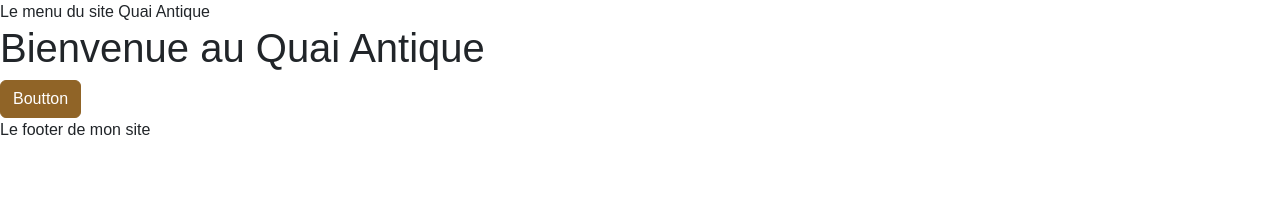
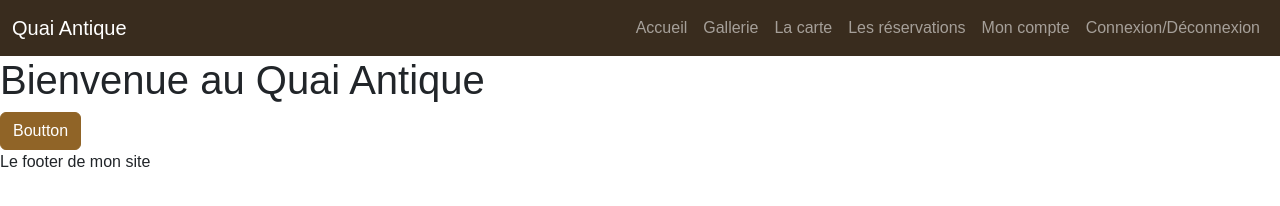
Before and after one commit to Y-rog/Quai-Antique-Restaurant, a website with bundled scripts: page index.html in a window 1280 px wide. Built offline with nearby package versions, Linux system fonts and the light colour scheme; files whose address does not match are found by name; a web font is replaced by a local one.

Commit message:
add navbar

```diff
--- a/index.html
+++ b/index.html
@@ -13,7 +13,40 @@
 </head>
 
 <body>
-    <header> Le menu du site Quai Antique </header>
+    <header>
+        <nav class="navbar navbar-expand-lg bg-dark" data-bs-theme="dark">
+            <div class="container-fluid">
+                <a class="navbar-brand" href="/">Quai Antique</a>
+                <button class="navbar-toggler" type="button" data-bs-toggle="collapse"
+                    data-bs-target="#navbarSupportedContent" aria-controls="navbarSupportedContent"
+                    aria-expanded="false" aria-label="Toggle navigation">
+                    <span class="navbar-toggler-icon"></span>
+                </button>
+                <div class="collapse navbar-collapse" id="navbarSupportedContent">
+                    <ul class="navbar-nav ms-auto mb-2 mb-lg-0">
+                        <li class="nav-item">
+                            <a class="nav-link" href="#">Accueil</a>
+                        </li>
+                        <li class="nav-item">
+                            <a class="nav-link" href="#">Gallerie</a>
+                        </li>
+                        <li class="nav-item">
+                            <a class="nav-link" href="#">La carte</a>
+                        </li>
+                        <li class="nav-item">
+                            <a class="nav-link" href="#">Les réservations</a>
+                        </li>
+                        <li class="nav-item">
+                            <a class="nav-link" href="#">Mon compte</a>
+                        </li>
+                        <li class="nav-item">
+                            <a class="nav-link" href="#">Connexion/Déconnexion</a>
+                        </li>
+                    </ul>
+                </div>
+            </div>
+        </nav>
+    </header>
 
     <main id="main-page">
         <!-- Le contenu de la page sera injectée ici-->
@@ -22,7 +55,7 @@
     <footer> Le footer de mon site </footer>
 
     <script type="module" src="Router/router.js"></script>
-    <script type="node_modules/bootstrap/dist/js/bootstrap.bundle.min.js"></script>
+    <script src="node_modules/bootstrap/dist/js/bootstrap.bundle.min.js"></script>
 </body>
 
 </html>
```
